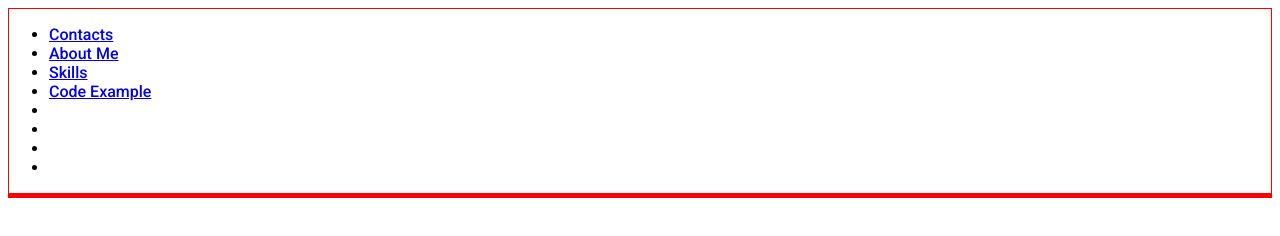
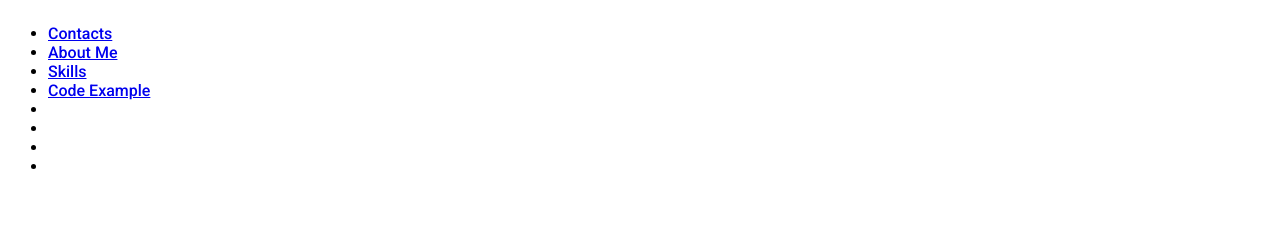
Before and after one commit to VladislavKislov/rsschool-cv, a plain HTML site: page index.html in a window 1280 px wide. Drawn offline with Linux system fonts and the light colour scheme.

Commit message:
fix: fixed Readme file

```diff
--- a/index.html
+++ b/index.html
@@ -8,7 +8,7 @@
     <link rel="stylesheet" href="style.css">
     <link rel="icon" href="assests/favicon.ico">
     <link rel="preconnect" href="https://fonts.gstatic.com">
-    <link href="https://fonts.googleapis.com/css2?family=Roboto:wght@100;500&display=swap" rel="stylesheet">
+    <link href="https://fonts.googleapis.com/css2?family=Roboto:wght@100;300;500;700&display=swap" rel="stylesheet">
 </head>
 <body>
     <header class="header">
--- a/style.css
+++ b/style.css
@@ -1,18 +1,8 @@
 body {
     font-family: 'Roboto', sans-serif;
-
 }
 * {
     box-sizing: border-box;
-}
-header{
-    border:1px solid red;
-}
-main{
-    border:1px solid red;
-}
-footer{
-    border:1px solid red;
 }
 body {
     display: flex;
```
